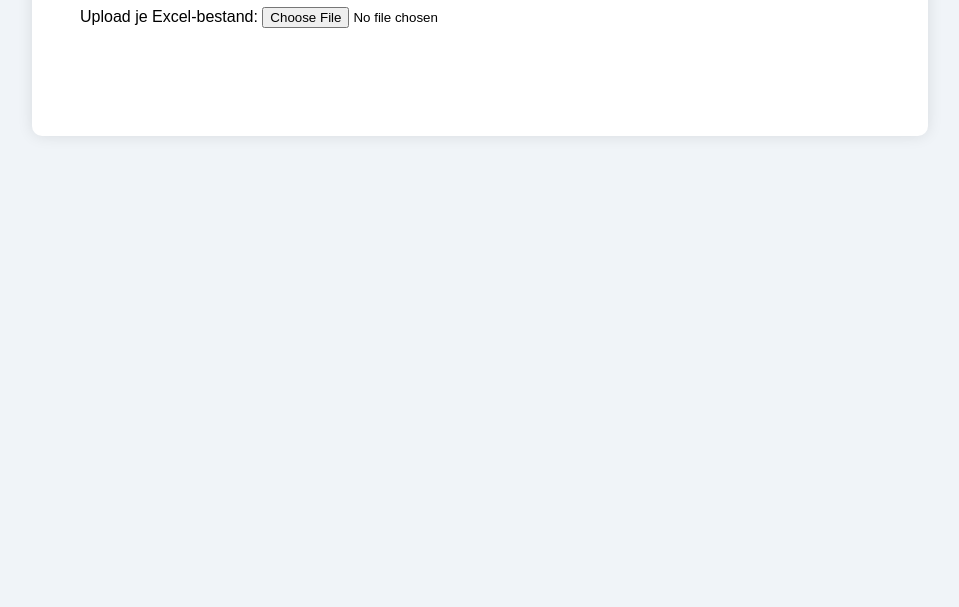
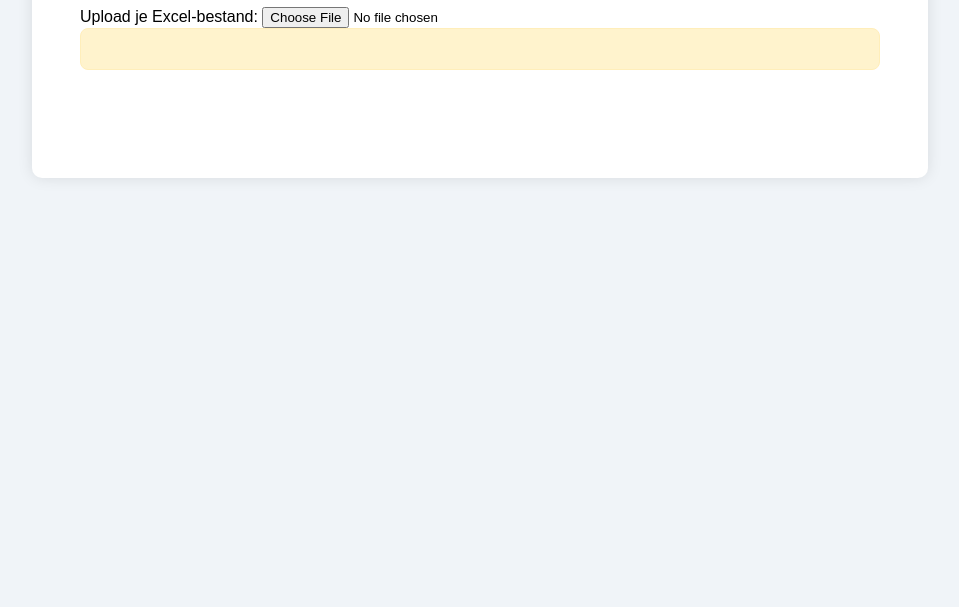
Before and after one commit to KarinWijma/ijexcel, a plain HTML site: page index.html in a window 1280 px wide. Shown: the part 193-800 px from the top of the page, without its empty margins (160-1119 px from the left). Drawn offline with Linux system fonts and the light colour scheme.

Commit message:
duidelijkere hint

```diff
--- a/styles.css
+++ b/styles.css
@@ -34,3 +34,14 @@ button {
     color: red;
     font-weight: bold;
 }
+
+#commentaar {
+  background-color: #fff3cd;
+  color: #856404;
+  font-size: 1.25em;
+  font-weight: bold;
+  padding: 1em;
+  border-radius: 8px;
+  margin-bottom: 1.5em;
+  border: 1px solid #ffeeba;
+}
```
